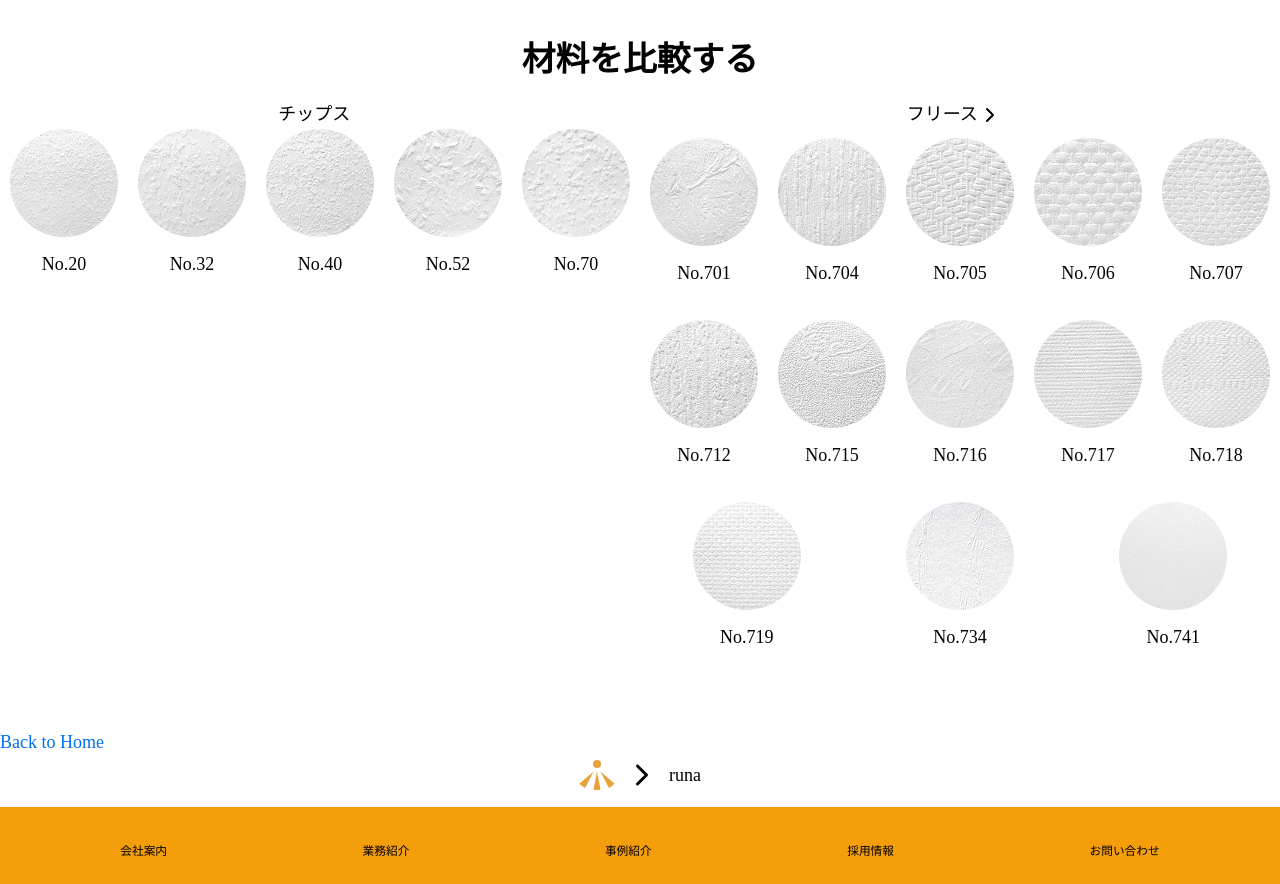
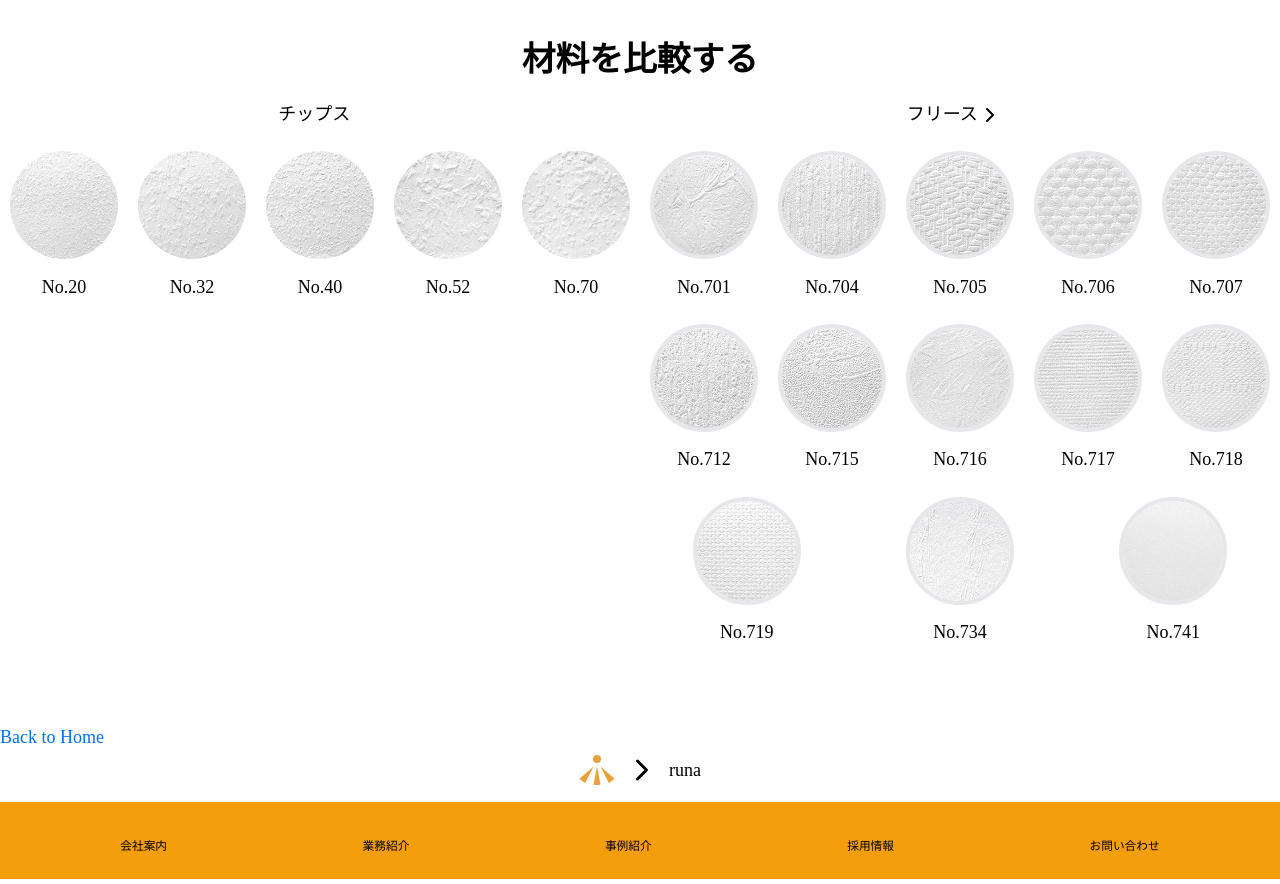
Before and after one commit to adomish/nextjs-blog, a Next.js app: page /posts/runa in a window 1280 px wide. Shown: the part 1320-2204 px from the top of the page. Built offline with nearby package versions, Linux system fonts and the light colour scheme.

Commit message:
28回み commit

```diff
--- a/pages/posts/Type/RunaType.js
+++ b/pages/posts/Type/RunaType.js
@@ -12,7 +12,7 @@
       <div className="pt-14 mx-8 text-center">
         <h3 className="text-3xl font-bold mt-2">材料を比較する</h3>
       </div>
-      <div className=" mt-3 flex items-center justify-around">
+      <div className="mt-3 mb-5 flex items-center justify-around">
         <h4>チップス</h4>
         <h4 className="flex justify-center">
           フリース{" "}
@@ -25,7 +25,7 @@
           </button>
         </h4>
       </div>
-      <div className="flex flex-wrap">
+      <div className="flex">
         <div className="w-1/2 h-96 flex flex-wrap justify-around">
           {tips_img.map((item, index) => (
             <div key={index} className="text-center mb-5">
@@ -34,7 +34,7 @@
                   src={`/images/tips/${item}.jpeg`}
                   width="100"
                   height="100"
-                  className="rounded-full h-24 w-24 object-cover"
+                  className="rounded-full h-24 w-24"
                 />
               </button>
               <div className="mt-1">No.{item}</div>
@@ -44,16 +44,14 @@
         <div className="w-1/2 flex flex-wrap justify-around">
           {vlies_img.map((item, index) => (
             <div key={index} className="text-center mb-5">
-              <div className="flex justify-center items-center h-28 w-28 rounded-full border-4 border-white hover:border-green-400">
               <button className="focus:outline-none">
                 <img
                   src={`/images/vlies/${item}.jpeg`}
                   width="100"
                   height="100"
-                    className="rounded-full h-24 w-24 object-cover"
+                  className="rounded-full h-24 w-24 border-4 hover:border-green-400"
                 />
               </button>
-              </div>
               <div className="mt-1">No.{item}</div>
             </div>
           ))}
```
Lines whose indentation alone changed are shown as unchanged.
